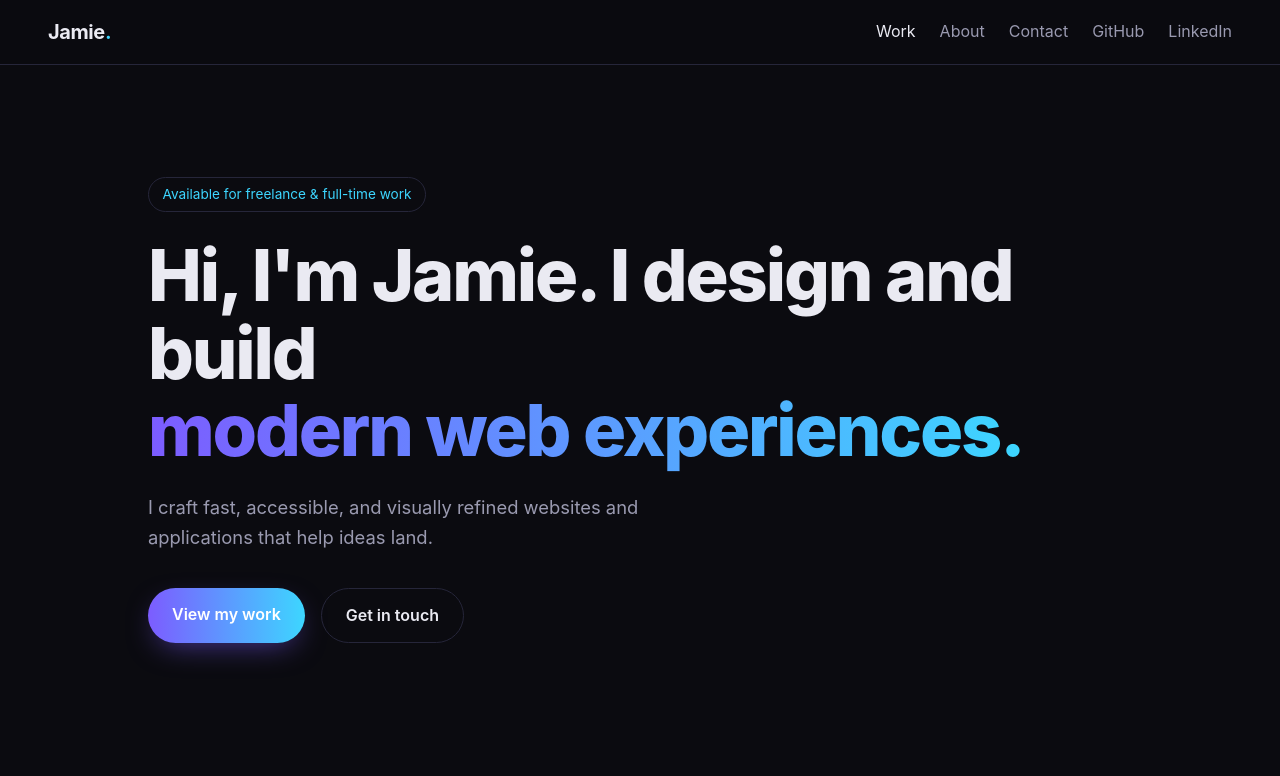
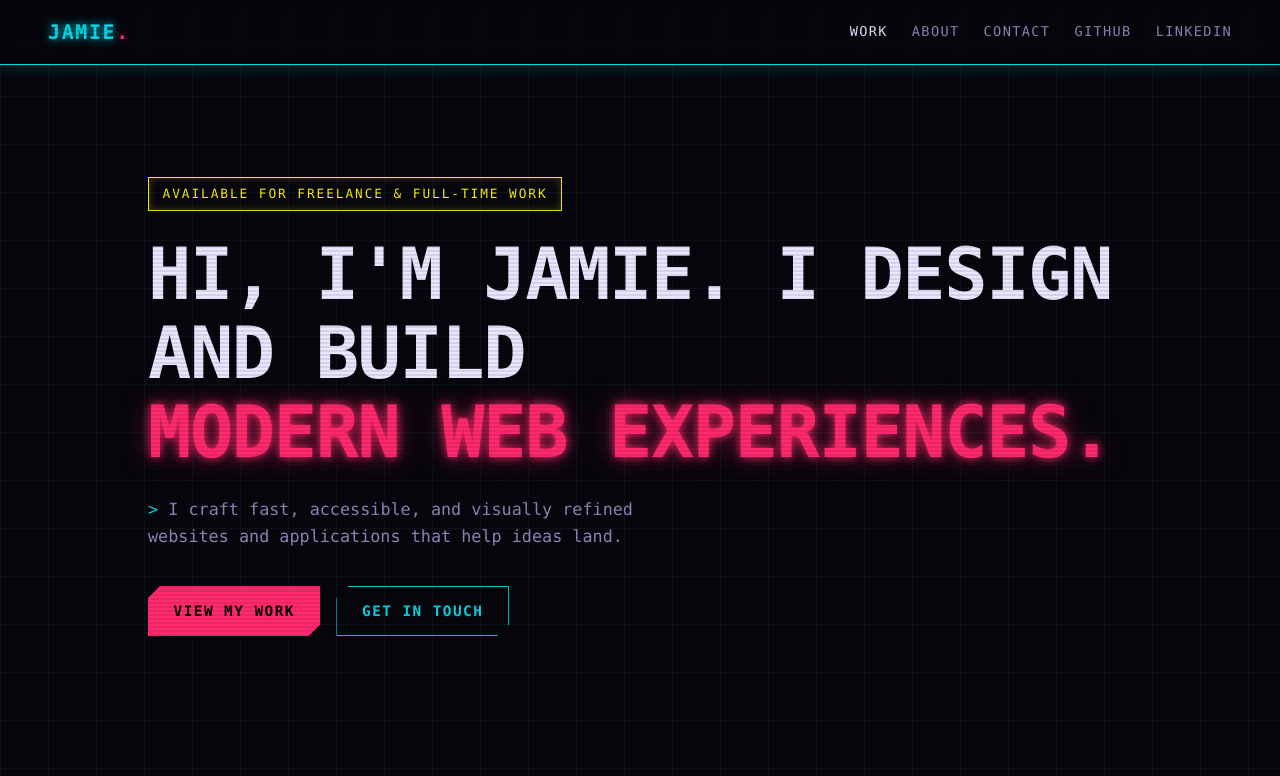
Before and after one commit to TinyBeanDev/portfolio, a plain HTML site: page index.html in a window 1280 px wide. Shown: the top 776 px of the page. Drawn offline with Linux system fonts and the light colour scheme.

Commit message:
Restyle site with cyberpunk theme
Co-Authored-By: Claude Haiku 5.5 <noreply@anthropic.com>

```diff
--- a/styles.css
+++ b/styles.css
@@ -1,14 +1,15 @@
 :root {
-  --bg: #0b0b10;
-  --surface: #15151d;
-  --border: #26263a;
-  --text: #eaeaf2;
-  --muted: #9a9ab0;
-  --accent: #7c5cff;
-  --accent-2: #3dd6ff;
-  --radius: 16px;
+  --bg: #07060d;
+  --surface: #110f1c;
+  --border: #2a2145;
+  --text: #e9e6ff;
+  --muted: #8f87b8;
+  --neon-pink: #ff2a6d;
+  --neon-cyan: #05d9e8;
+  --neon-yellow: #fcee0a;
+  --radius: 0;
   --max: 1080px;
-  font-family: "Inter", system-ui, -apple-system, "Segoe UI", Roboto, sans-serif;
+  font-family: "JetBrains Mono", "Share Tech Mono", ui-monospace, "Fira Code", Consolas, monospace;
 }
 
 * { box-sizing: border-box; margin: 0; padding: 0; }
@@ -16,13 +17,37 @@
 html { scroll-behavior: smooth; }
 
 body {
-  background: var(--bg);
+  background-color: var(--bg);
+  background-image:
+    linear-gradient(rgba(5, 217, 232, 0.06) 1px, transparent 1px),
+    linear-gradient(90deg, rgba(5, 217, 232, 0.06) 1px, transparent 1px);
+  background-size: 48px 48px;
   color: var(--text);
   line-height: 1.6;
   min-height: 100vh;
+  position: relative;
+  overflow-x: hidden;
+}
+
+/* Scanlines overlay */
+body::after {
+  content: "";
+  position: fixed;
+  inset: 0;
+  pointer-events: none;
+  background: repeating-linear-gradient(
+    to bottom,
+    rgba(0, 0, 0, 0) 0,
+    rgba(0, 0, 0, 0) 2px,
+    rgba(0, 0, 0, 0.18) 3px,
+    rgba(0, 0, 0, 0) 4px
+  );
+  z-index: 100;
 }
 
 a { color: inherit; text-decoration: none; }
+
+::selection { background: var(--neon-pink); color: #000; }
 
 /* Header */
 .site-header {
@@ -33,17 +58,31 @@ a { color: inherit; text-decoration: none; }
   justify-content: space-between;
   align-items: center;
   padding: 1rem clamp(1.25rem, 5vw, 3rem);
-  backdrop-filter: blur(12px);
-  background: rgba(11, 11, 16, 0.7);
-  border-bottom: 1px solid var(--border);
+  background: rgba(7, 6, 13, 0.85);
+  backdrop-filter: blur(8px);
+  border-bottom: 1px solid var(--neon-cyan);
+  box-shadow: 0 0 18px rgba(5, 217, 232, 0.25);
 }
 
-.logo { font-weight: 700; font-size: 1.25rem; letter-spacing: -0.02em; }
-.logo span { color: var(--accent-2); }
+.logo {
+  font-weight: 700;
+  font-size: 1.25rem;
+  letter-spacing: 0.08em;
+  text-transform: uppercase;
+  color: var(--neon-cyan);
+  text-shadow: 0 0 8px var(--neon-cyan);
+}
+.logo span { color: var(--neon-pink); text-shadow: 0 0 8px var(--neon-pink); }
 
 nav { display: flex; gap: 1.5rem; }
-nav a { color: var(--muted); transition: color 0.2s; }
-nav a:hover { color: var(--text); }
+nav a {
+  color: var(--muted);
+  text-transform: uppercase;
+  font-size: 0.85rem;
+  letter-spacing: 0.1em;
+  transition: color 0.2s, text-shadow 0.2s;
+}
+nav a:hover { color: var(--neon-yellow); text-shadow: 0 0 8px var(--neon-yellow); }
 
 /* Hero */
 .hero {
@@ -55,57 +94,65 @@ nav a:hover { color: var(--text); }
 
 .eyebrow {
   display: inline-block;
-  font-size: 0.85rem;
-  color: var(--accent-2);
-  border: 1px solid var(--border);
+  font-size: 0.8rem;
+  text-transform: uppercase;
+  letter-spacing: 0.15em;
+  color: var(--neon-yellow);
+  border: 1px solid var(--neon-yellow);
   padding: 0.35rem 0.85rem;
-  border-radius: 999px;
   margin-bottom: 1.5rem;
+  box-shadow: inset 0 0 8px rgba(252, 238, 10, 0.25);
 }
 
 .hero h1 {
-  font-size: clamp(2.4rem, 6vw, 4.5rem);
-  line-height: 1.08;
-  letter-spacing: -0.03em;
+  font-size: clamp(2.2rem, 6vw, 4.5rem);
+  line-height: 1.1;
+  letter-spacing: -0.02em;
   font-weight: 800;
+  text-transform: uppercase;
 }
 
 .gradient-text {
-  background: linear-gradient(90deg, var(--accent), var(--accent-2));
-  -webkit-background-clip: text;
-  background-clip: text;
-  color: transparent;
+  color: var(--neon-pink);
+  text-shadow: 0 0 10px var(--neon-pink), 0 0 28px rgba(255, 42, 109, 0.5);
+  animation: flicker 4s infinite;
 }
 
 .lead {
   margin-top: 1.5rem;
   max-width: 560px;
   color: var(--muted);
-  font-size: 1.15rem;
+  font-size: 1.05rem;
 }
+.lead::before { content: "> "; color: var(--neon-cyan); }
 
 .cta { display: flex; gap: 1rem; flex-wrap: wrap; margin-top: 2.25rem; }
 
 .btn {
   display: inline-block;
-  padding: 0.85rem 1.5rem;
-  border-radius: 999px;
-  font-weight: 600;
-  transition: transform 0.2s, box-shadow 0.2s, background 0.2s;
+  padding: 0.85rem 1.6rem;
+  font-weight: 700;
+  text-transform: uppercase;
+  letter-spacing: 0.1em;
+  font-size: 0.9rem;
+  clip-path: polygon(12px 0, 100% 0, 100% calc(100% - 12px), calc(100% - 12px) 100%, 0 100%, 0 12px);
+  transition: transform 0.2s, box-shadow 0.2s, background 0.2s, color 0.2s;
 }
-.btn:hover { transform: translateY(-2px); }
+.btn:hover { transform: translate(-2px, -2px); }
 
 .btn-primary {
-  background: linear-gradient(90deg, var(--accent), var(--accent-2));
-  color: #fff;
-  box-shadow: 0 10px 30px -10px rgba(124, 92, 255, 0.6);
+  background: var(--neon-pink);
+  color: #000;
+  box-shadow: 0 0 18px rgba(255, 42, 109, 0.6);
 }
+.btn-primary:hover { box-shadow: 0 0 28px rgba(255, 42, 109, 0.9); }
 
 .btn-ghost {
-  border: 1px solid var(--border);
-  color: var(--text);
+  background: transparent;
+  color: var(--neon-cyan);
+  box-shadow: inset 0 0 0 1px var(--neon-cyan);
 }
-.btn-ghost:hover { background: var(--surface); }
+.btn-ghost:hover { background: rgba(5, 217, 232, 0.12); box-shadow: inset 0 0 0 1px var(--neon-cyan), 0 0 18px rgba(5, 217, 232, 0.4); }
 
 /* Sections */
 .section {
@@ -115,10 +162,14 @@ nav a:hover { color: var(--text); }
 }
 
 .section-title {
-  font-size: clamp(1.6rem, 3vw, 2.2rem);
-  letter-spacing: -0.02em;
+  font-size: clamp(1.5rem, 3vw, 2.1rem);
+  text-transform: uppercase;
+  letter-spacing: 0.08em;
   margin-bottom: 2.5rem;
+  color: var(--neon-cyan);
+  text-shadow: 0 0 10px rgba(5, 217, 232, 0.6);
 }
+.section-title::before { content: "// "; color: var(--neon-pink); }
 
 .grid {
   display: grid;
@@ -127,37 +178,50 @@ nav a:hover { color: var(--text); }
 }
 
 .card {
+  position: relative;
   background: var(--surface);
   border: 1px solid var(--border);
-  border-radius: var(--radius);
   padding: 1rem 1rem 1.5rem;
-  transition: transform 0.25s, border-color 0.25s;
+  transition: transform 0.25s, border-color 0.25s, box-shadow 0.25s;
+  clip-path: polygon(0 0, calc(100% - 20px) 0, 100% 20px, 100% 100%, 20px 100%, 0 calc(100% - 20px));
 }
-.card:hover { transform: translateY(-6px); border-color: var(--accent); }
+.card:hover {
+  transform: translateY(-4px);
+  border-color: var(--neon-pink);
+  box-shadow: 0 0 24px rgba(255, 42, 109, 0.35);
+}
 
 .card-thumb {
   aspect-ratio: 16 / 10;
-  border-radius: 12px;
   margin-bottom: 1.25rem;
   background:
-    radial-gradient(circle at 30% 30%, hsl(var(--hue) 90% 65%), transparent 60%),
-    linear-gradient(135deg, hsl(var(--hue) 70% 25%), #0b0b10);
+    repeating-linear-gradient(45deg, rgba(0, 0, 0, 0.25) 0 6px, transparent 6px 12px),
+    radial-gradient(circle at 30% 30%, hsl(var(--hue) 100% 60%), transparent 60%),
+    linear-gradient(135deg, hsl(var(--hue) 80% 20%), #07060d);
+  box-shadow: inset 0 0 0 1px rgba(5, 217, 232, 0.3);
 }
 
-.card h3 { font-size: 1.2rem; margin-bottom: 0.4rem; padding: 0 0.5rem; }
-.card p { color: var(--muted); font-size: 0.95rem; padding: 0 0.5rem; }
+.card h3 {
+  font-size: 1.15rem;
+  text-transform: uppercase;
+  letter-spacing: 0.05em;
+  margin-bottom: 0.4rem;
+  padding: 0 0.5rem;
+  color: var(--neon-yellow);
+}
+.card p { color: var(--muted); font-size: 0.9rem; padding: 0 0.5rem; }
 
 .tags { display: flex; gap: 0.5rem; flex-wrap: wrap; margin-top: 1rem; padding: 0 0.5rem; }
 .tags span {
-  font-size: 0.75rem;
-  padding: 0.25rem 0.6rem;
-  border-radius: 999px;
-  background: var(--bg);
-  border: 1px solid var(--border);
-  color: var(--muted);
+  font-size: 0.7rem;
+  text-transform: uppercase;
+  letter-spacing: 0.08em;
+  padding: 0.2rem 0.55rem;
+  border: 1px solid var(--neon-cyan);
+  color: var(--neon-cyan);
 }
 
-.about p { color: var(--muted); max-width: 680px; font-size: 1.1rem; }
+.about p { color: var(--muted); max-width: 680px; font-size: 1rem; }
 
 .skills {
   list-style: none;
@@ -169,14 +233,21 @@ nav a:hover { color: var(--text); }
 .skills li {
   padding: 0.5rem 1rem;
   background: var(--surface);
-  border: 1px solid var(--border);
-  border-radius: 999px;
-  font-size: 0.9rem;
+  border-left: 3px solid var(--neon-pink);
+  font-size: 0.85rem;
+  text-transform: uppercase;
+  letter-spacing: 0.05em;
 }
 
 .cta-center { justify-content: center; margin-top: 0; }
 .more { margin-top: 2rem; }
-.more a { color: var(--accent-2); font-weight: 600; }
+.more a {
+  color: var(--neon-pink);
+  font-weight: 700;
+  text-transform: uppercase;
+  letter-spacing: 0.08em;
+  text-shadow: 0 0 8px rgba(255, 42, 109, 0.6);
+}
 
 .contact { text-align: center; }
 .contact p { color: var(--muted); margin-bottom: 2rem; }
@@ -185,20 +256,29 @@ nav a:hover { color: var(--text); }
 .site-footer {
   text-align: center;
   color: var(--muted);
-  font-size: 0.9rem;
+  font-size: 0.8rem;
+  text-transform: uppercase;
+  letter-spacing: 0.1em;
   padding: 2.5rem 1rem;
-  border-top: 1px solid var(--border);
+  border-top: 1px solid var(--neon-pink);
+  box-shadow: 0 -0 18px rgba(255, 42, 109, 0.2);
 }
 
-/* Entrance animation */
+/* Animations */
 @keyframes rise {
   from { opacity: 0; transform: translateY(20px); }
   to   { opacity: 1; transform: translateY(0); }
 }
 
+@keyframes flicker {
+  0%, 19%, 21%, 23%, 25%, 54%, 56%, 100% { opacity: 1; }
+  20%, 24%, 55% { opacity: 0.6; }
+}
+
 /* Responsive */
 @media (max-width: 640px) {
-  nav { gap: 1rem; font-size: 0.9rem; }
+  nav { gap: 1rem; font-size: 0.8rem; }
+  nav a { font-size: 0.75rem; }
 }
 
 @media (prefers-reduced-motion: reduce) {
```
